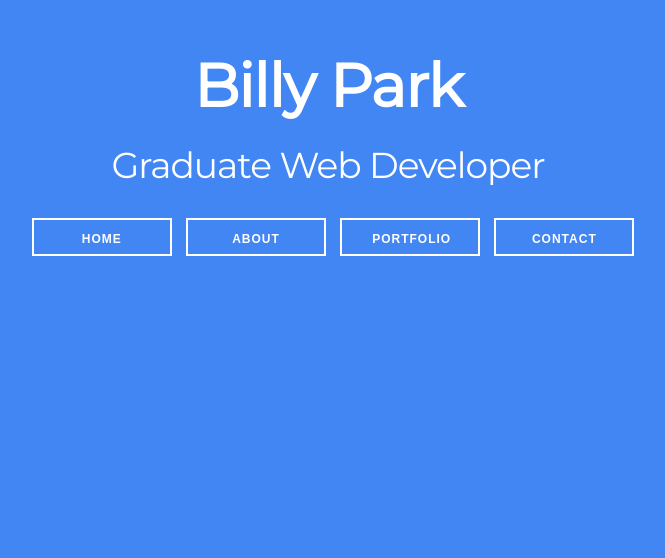
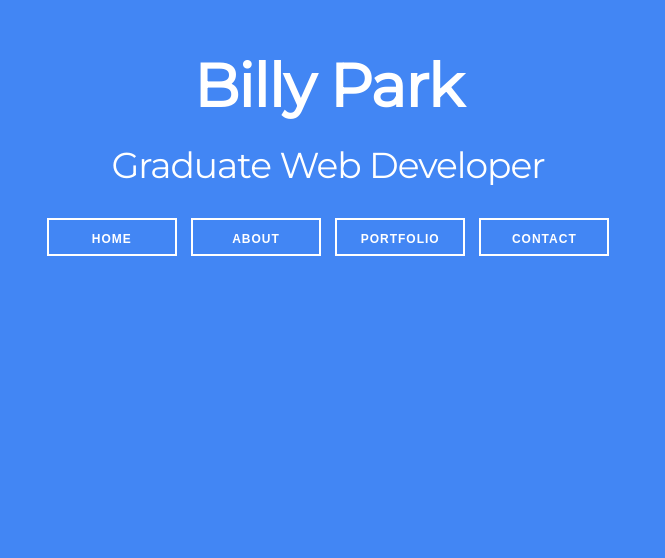
Before and after one commit to billy-park/portfolio, a plain HTML site: page index.html in a window 1280 px wide. Shown: the part 242-800 px from the top of the page, without its empty margins (312-977 px from the left). Drawn offline with nearby package versions, Linux system fonts and the light colour scheme.

Commit message:
Add files via upload

```diff
--- a/css/portfolio.css
+++ b/css/portfolio.css
@@ -15,7 +15,8 @@ body, html
 
 #navbar
 {
-  padding: 5px;
+  padding-top: 5px;
+  padding-bottom: 5px;
   z-index: 5;
   width: 100%;
   text-align: center;
@@ -72,7 +73,10 @@ a:hover
   font-size: 12px;
   position: relative;
   transition: 0.5s;
-  width: 140px;
+  /*width: 140px;*/
+  width: 130px;
+  padding-left: 10px;
+  padding-right: 10px;
 }
 
 #navbar .button:after
--- a/js/portfolio.js
+++ b/js/portfolio.js
@@ -46,6 +46,9 @@ $(document).ready(function() {
   $(".submitBtn").mouseup(function(){
     $(this).blur();
   })
+  $(".button").mouseup(function(){
+    $(this).blur();
+  })
 
   //expand/shrink project information div
   /* removed because of potential issues with mobile devices
```
